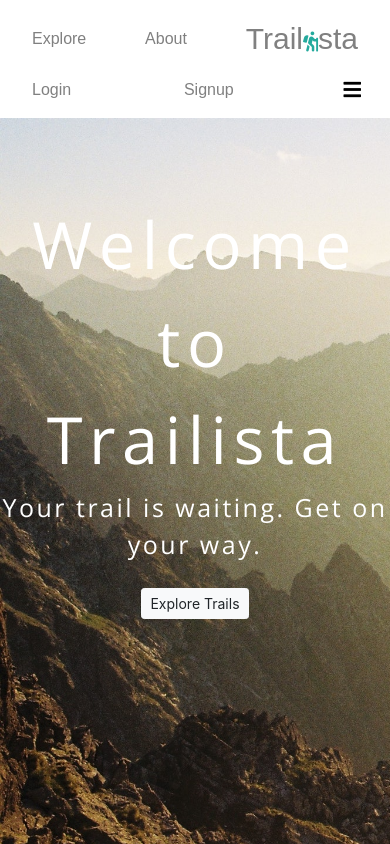
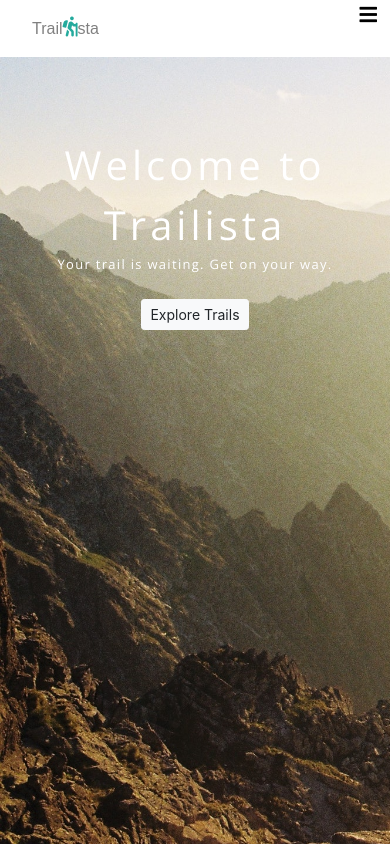
Before and after one commit to kriti-rai/trailista, a React (Create React App) app in the folder client/: page / in a window 390 px wide. Shown: the top 844 px of the page. Built offline with nearby package versions, Linux system fonts and the light colour scheme; no server answers.

Commit message:
Change background-color in .topnav

```diff
--- a/client/src/styles/App.css
+++ b/client/src/styles/App.css
@@ -13,22 +13,14 @@
   color: white;
 }
 
+@import url('https://fonts.googleapis.com/css?family=Heebo|Open+Sans|Quicksand|Permanent+Marker')
+
+
+/* //////////////////////NAVBAR////////////////////// */
+
 .nav-link {
   color: black;
 }
-
-@import url('https://fonts.googleapis.com/css?family=Heebo|Open+Sans|Quicksand|Permanent+Marker')
-
-@keyframes App-logo-spin {
-  from {
-    transform: rotate(0deg);
-  }
-  to {
-    transform: rotate(360deg);
-  }
-}
-
-/* //////////////////////NAVBAR////////////////////// */
 
 .nav-link:hover, .selected-tab {
   background-color: #D3D3D3;
@@ -43,6 +35,27 @@
 .tab-title {
   color: grey;
   font-family: 'Heebo', sans-serif;
+}
+
+.topnav {
+  overflow: hidden;
+  background-color: #bfcd7e;
+  opacity: 4;
+}
+
+.topnav a {
+  float: left;
+  display: block;
+  color: #f2f2f2;
+  text-align: center;
+  padding: 14px 16px;
+  text-decoration: none;
+  font-size: 14px;
+}
+
+.topnav.responsive a.nav-link:hover {
+  background-color: #ddd;
+  color: black;
 }
 
 
@@ -66,7 +79,7 @@ h3.card-header {
   text-align: center;
 }
 
-/* LOGIN */
+/*/////////////////// LOGIN ///////////////////*/
 .login {
  /* background-image: url('.././images/joshua.jpg'); */
  background-image: url('.././images/unsplash4.jpeg');
@@ -97,7 +110,7 @@ color: black;
 background-color: white;
 }
 
-/* SIGNUP */
+/* ///////////////////SIGNUP ///////////////////*/
 .signup {
  background-image: url('.././images/unsplash8.jpeg');
  background-repeat: no-repeat;
@@ -106,7 +119,7 @@ background-color: white;
  min-height: 100vh;
 }
 
-/* HOME */
+/* ///////////////////HOME/////////////////// */
 
 .home-container {
  background-image: url('.././images/unsplash2.jpeg');
@@ -143,7 +156,7 @@ background-color: white;
 }
 
 
-/*ABOUT */
+/*///////////////////ABOUT/////////////////// */
 .about {
  background-image: url('.././images/unsplash6.jpeg');
  background-repeat: no-repeat;
@@ -162,7 +175,7 @@ background-color: rgba(0,0,0,0.5) !important;
 }
 
 
-/* ERROR PAGE */
+/* ///////////////////ERROR PAGE ///////////////////*/
 
 .sad-face-icon {
   font-size: 90px;
@@ -176,3 +189,50 @@ background-color: rgba(0,0,0,0.5) !important;
   padding-top: 15%;
 min-height: 100vh;
 }
+
+/* //////////////////////MEDIA QUERIES////////////////////// */
+
+/* MOBILE SCREENS */
+@media screen and (max-width: 600px) {
+  .navbar a:not(:nth-child(3)) {display: none;}
+  .app-title {font-size: 16px;}
+  #navbarButton {
+    float: right;
+    display: block;
+  }
+}
+
+@media screen and (max-width: 600px) {
+  .topnav.responsive {position: relative;}
+  #navbarButton {
+    position: absolute;
+    right: 0;
+    top: 0;
+  }
+  .topnav.responsive a {
+    float: none;
+    display: block;
+    text-align: left;
+  }
+  .welcome-msg {
+    font-size: 40px;
+  }
+  .welcome-sub-msg {
+    font-size: 13px;
+  }
+}
+
+/* TABLET */
+@media screen and (min-width: 768px) and (max-width: 1023px) {
+  .welcome-msg {
+    font-size: 50px;
+  }
+  .welcome-sub-msg {
+    font-size: 20px;
+  }
+}
+
+/* LAPTOP */
+@media screen and (min-width: 601px) {
+  #navbarButton {display: none;}
+}
```
